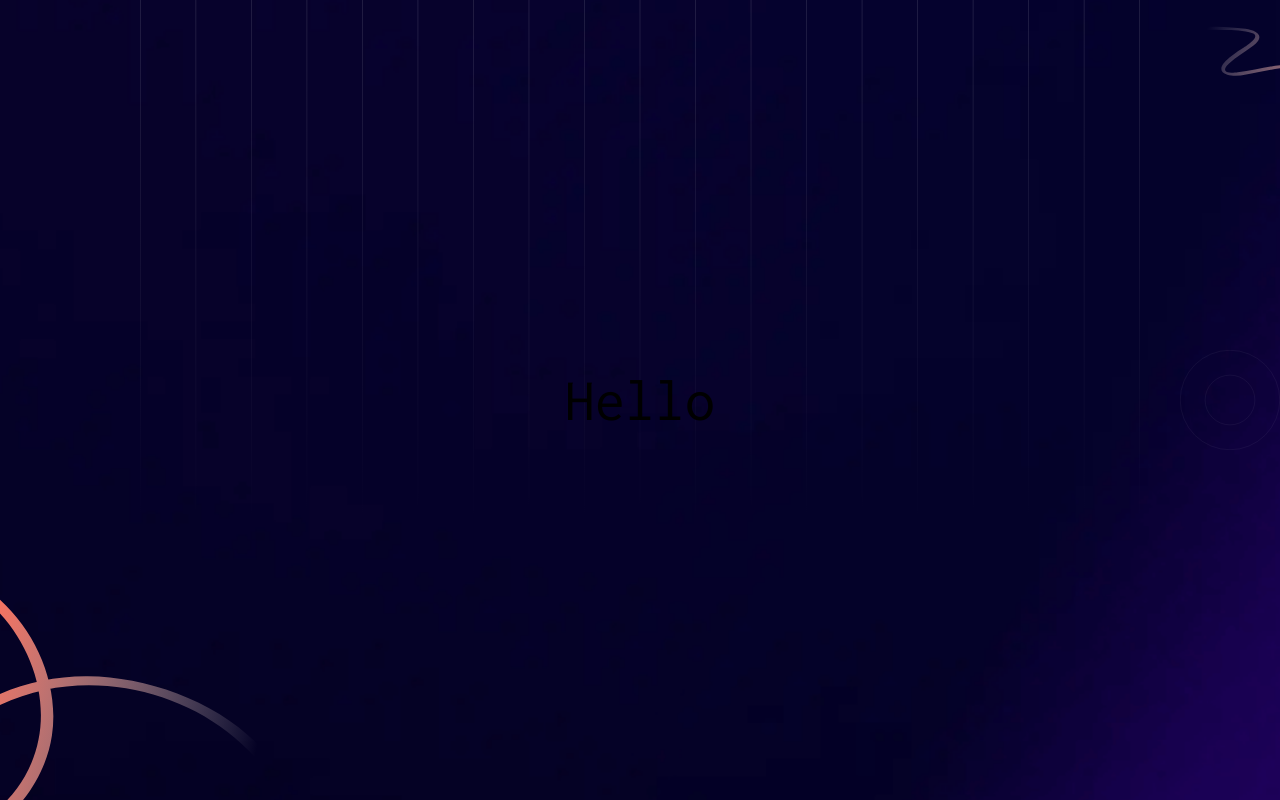
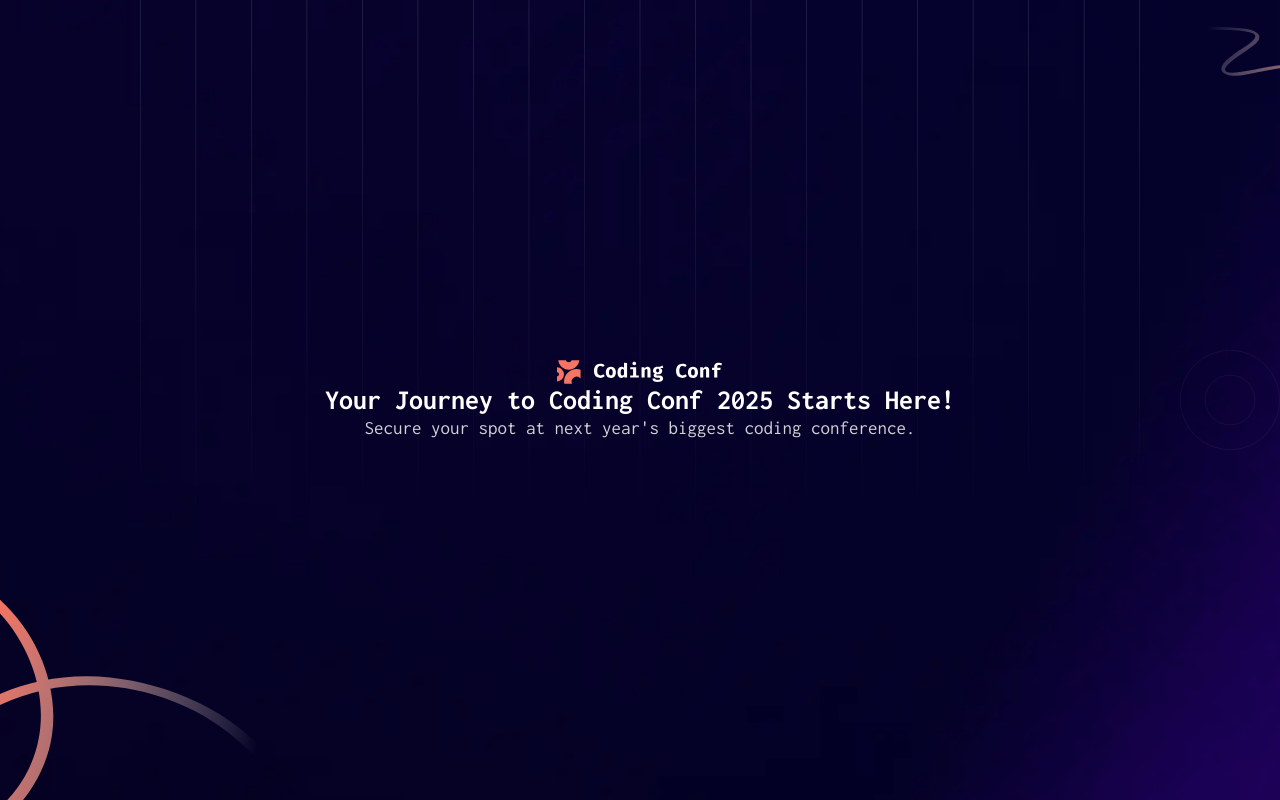
Before and after one commit to YokoMentor/conference-ticket-generator, a React (Vite) app: page / in a window 1280 px wide. Built offline with nearby package versions, Linux system fonts and the light colour scheme.

Commit message:
Inserted heading text and logo

```diff
--- a/src/App.jsx
+++ b/src/App.jsx
@@ -1,10 +1,17 @@
 import React, { useState } from 'react'
 import './App.css'
+import logoFull from './images/logo-full.svg'
 
 function App() {
 
   return (
-    <div className='flex flex-col min-h-screen justify-center items-center  bg-bg-mobile bg-no-repeat text-[60px] text-red-500'>Hello</div>
+    <div className='flex flex-col min-h-screen justify-center items-center  bg-bg-mobile bg-no-repeat text-[60px] text-red-500'>
+      <div className='flex flex-col justify-center items-center text-center'>
+        <img className="w-[166px] h-[24px]" src={logoFull} alt="logo"></img>
+        <h1 className='text-heading text-[28px] font-bold leading-[2rem]'>Your Journey to Coding Conf 2025 Starts Here!</h1>
+        <p className='text-paragraph text-[19px] leading-[1.5rem]'>Secure your spot at next year's biggest coding conference.</p>
+      </div>
+    </div>
   )
 }
 
--- a/tailwind.config.js
+++ b/tailwind.config.js
@@ -9,8 +9,8 @@ export default {
       xl: "1440px",
     },
     colors: {
-      bg: "hsl(240, 78%, 98%)",
-      "toggle-label": "hsl(234, 14%, 74%)",
+      heading: "hsl(0, 0%, 100%)",
+      paragraph: "hsl(252, 6%, 83%)",
     },
     fontFamily: {
       sans: ["Inconsolata", "serif"],
```
